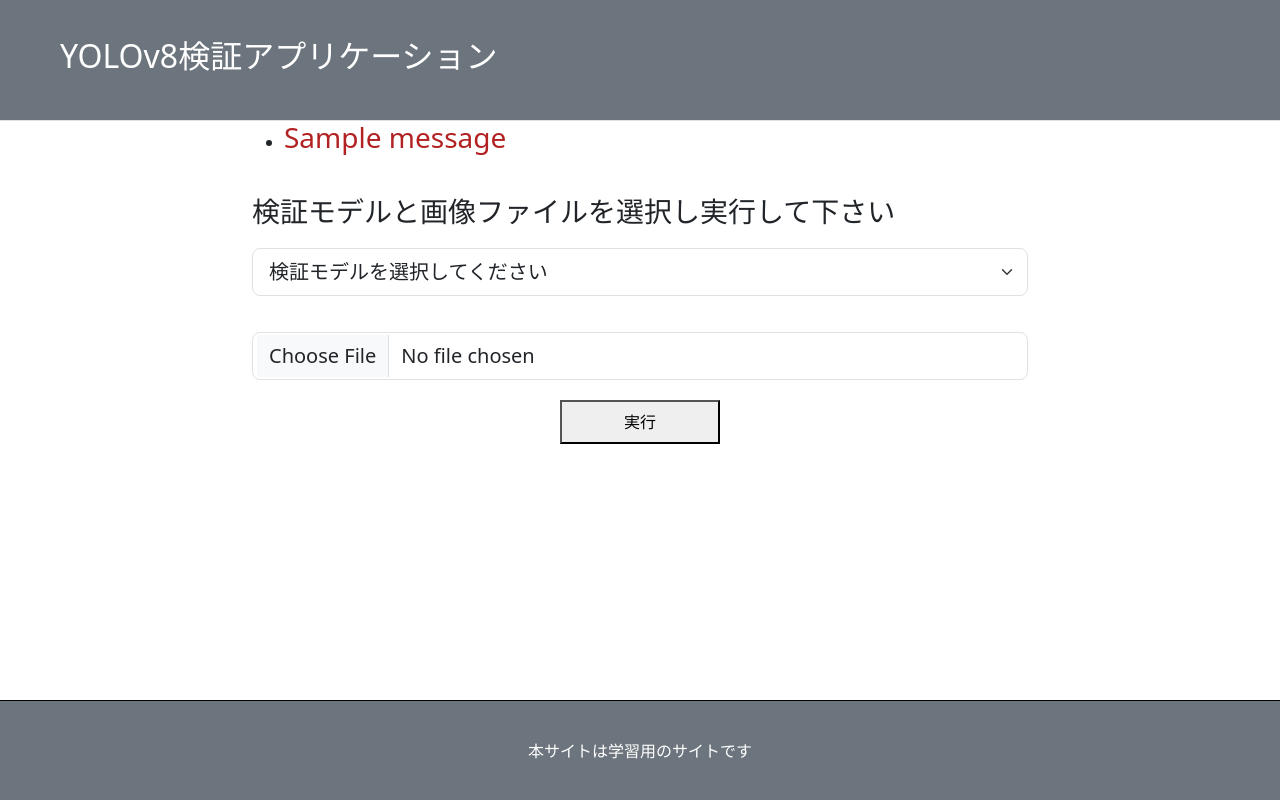
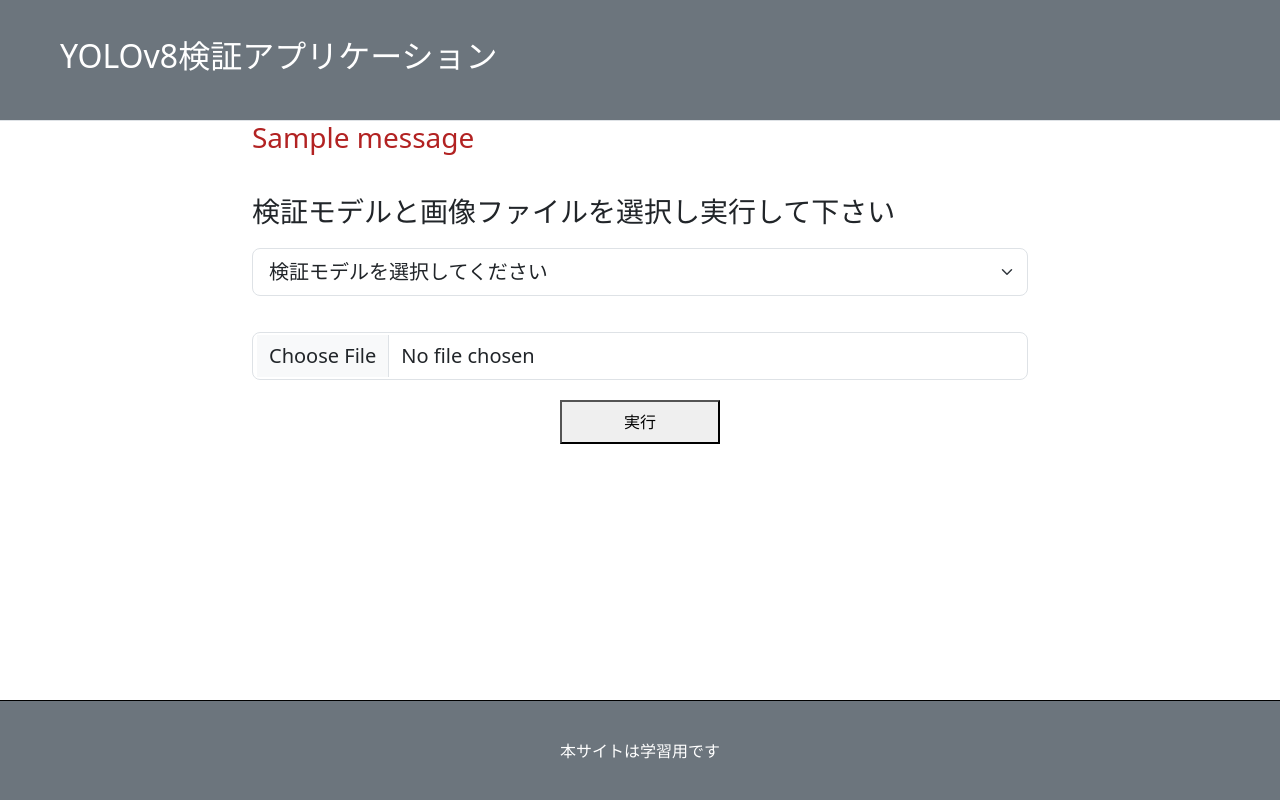
Before and after one commit to workspace-nuts12/flask_yolov, a Flask app: page / in a window 1280 px wide. Run offline with Flask 3, Linux system fonts and the light colour scheme; one stand-in notice (Sample message) is shown.

Commit message:
Minor changes

```diff
--- a/templates/index.html
+++ b/templates/index.html
@@ -24,15 +24,11 @@
     <div class="container" style="max-width: 800px ;">
         {% with messages = get_flashed_messages() %}
         {% if messages %}
-        <ul>
             {% for message in messages %}
-            <li><span style="color: #B22222;">
-                    <h3>{{ message }}
-                </span>
-                <h3></span>
-            </li>
+            <span style="color: #B22222;">
+                <h3>{{ message }}</h3>
+            </span>
             {% endfor %}
-        </ul>
         {% endif %}
         {% endwith %}
 
@@ -126,7 +122,7 @@
         </div>
     </main>
     <footer class="bg-secondary">
-        <p>本サイトは学習用のサイトです</p>
+        <p>本サイトは学習用です</p>
     </footer>
 </div>
 </body>
```
